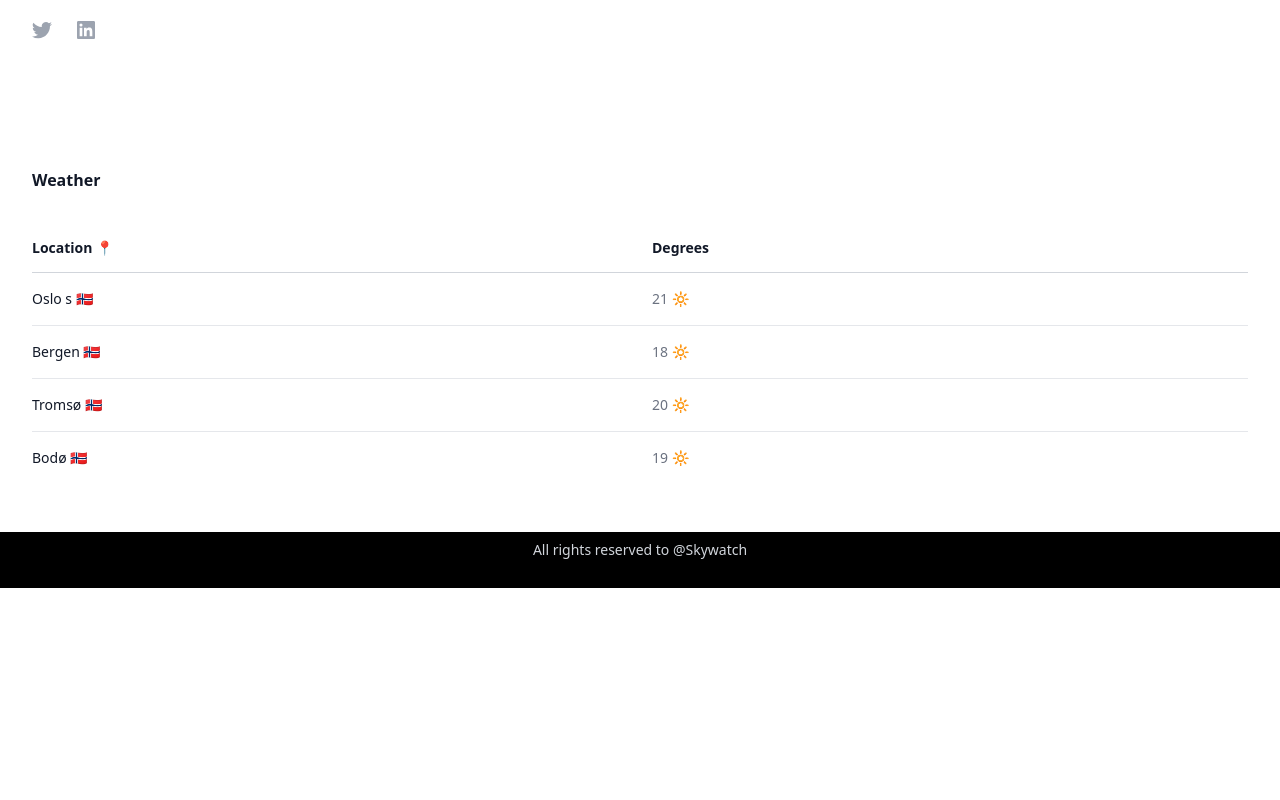
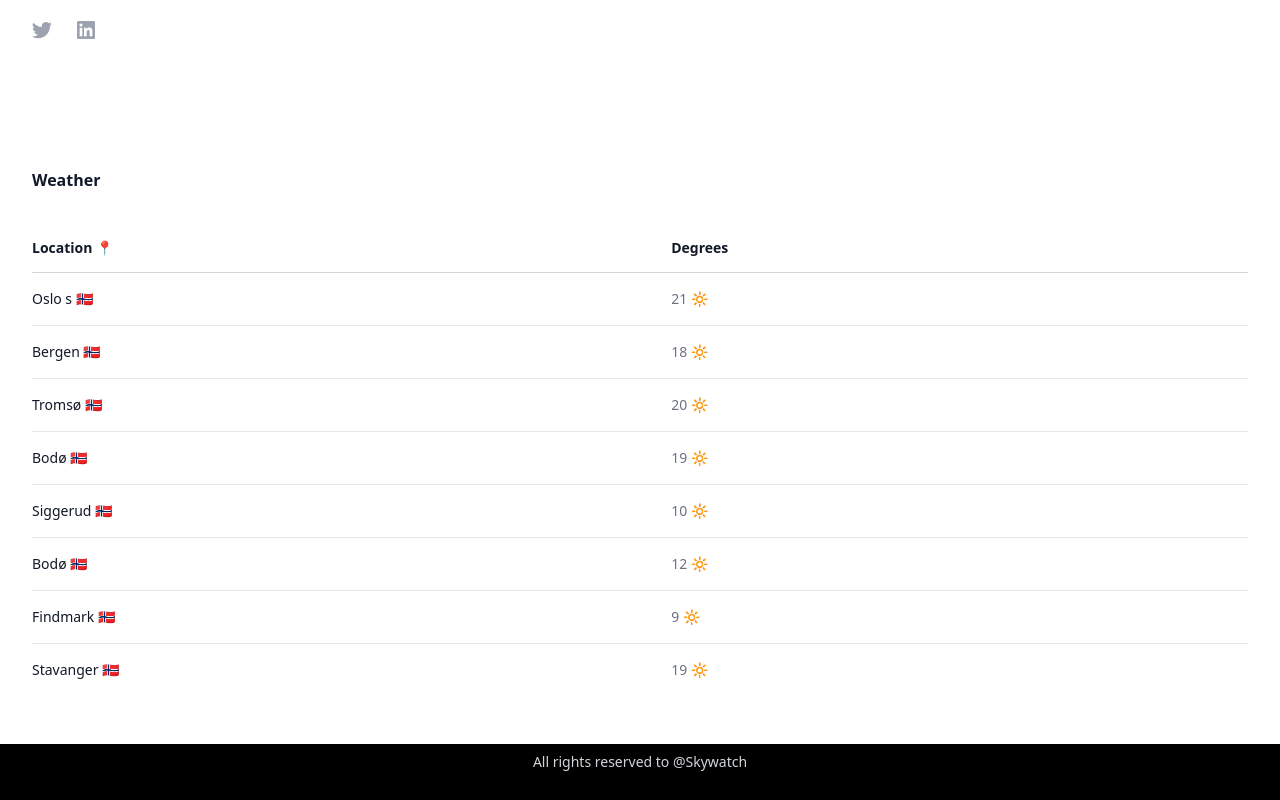
Before and after one commit to IsacHolstad/skywatch, a React (Create React App) app: page / in a window 1280 px wide. Shown: the part 1000-1800 px from the top of the page. Before the commit the page ends 1588 px from the top, so only its background shows below. Built offline with nearby package versions, Linux system fonts and the light colour scheme.

Commit message:
added more places to weather destinations

```diff
--- a/src/components/WeatherSection.js
+++ b/src/components/WeatherSection.js
@@ -2,7 +2,12 @@ const people = [
     { place: 'Oslo s 🇳🇴 ', title: '21 🔆 ' },
     { place: 'Bergen 🇳🇴', title: '18 🔆'},
     { place: 'Tromsø 🇳🇴', title: '20 🔆'},
-    { place: 'Bodø 🇳🇴', title: '19 🔆'}
+    { place: 'Bodø 🇳🇴', title: '19 🔆'},
+    { place: 'Siggerud 🇳🇴', title: '10 🔆'},
+    { place: 'Bodø 🇳🇴', title: '12 🔆'},
+    { place: 'Findmark 🇳🇴', title: '9 🔆'},
+    { place: 'Stavanger 🇳🇴', title: '19 🔆'},
+
     // More people...
 ]
 
```
